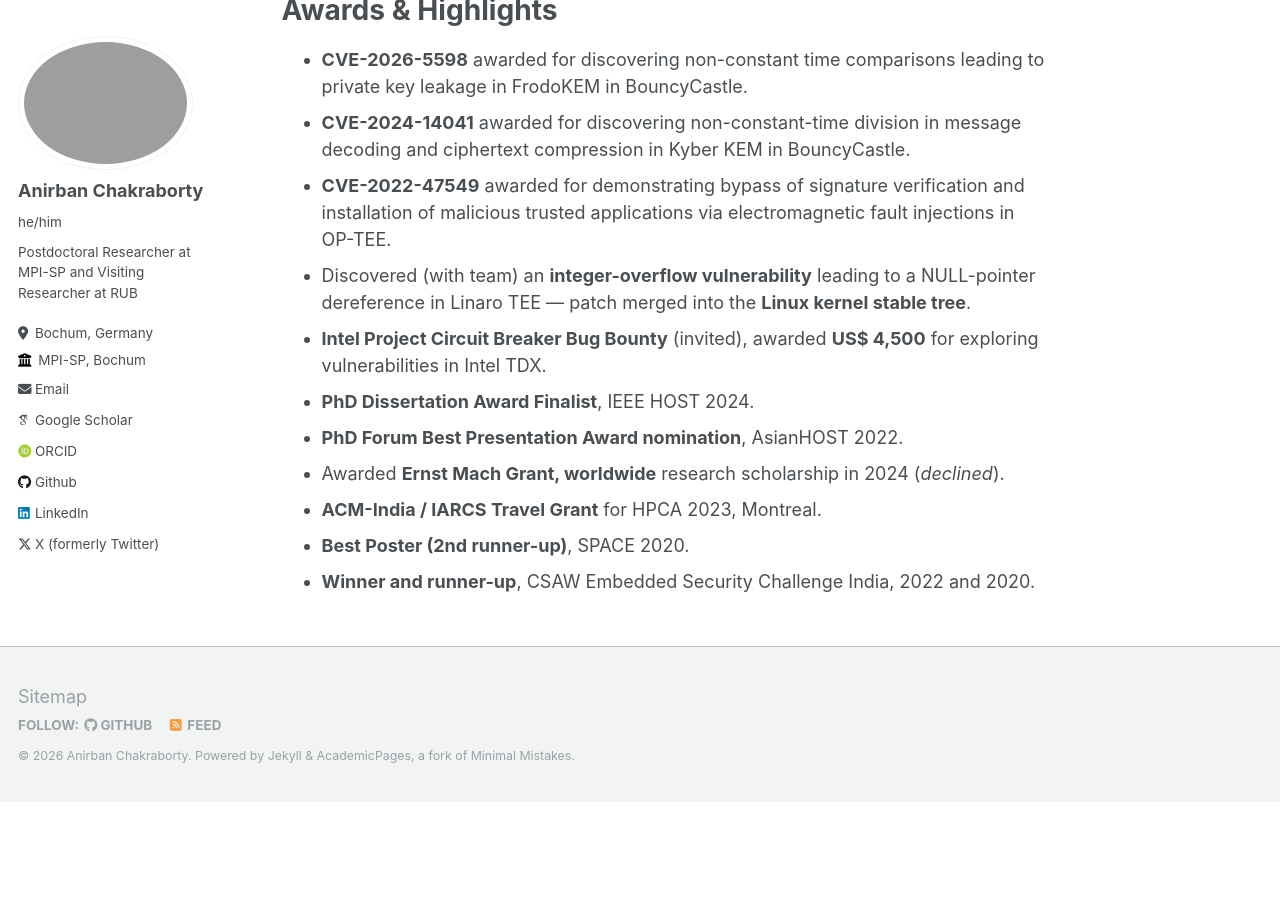
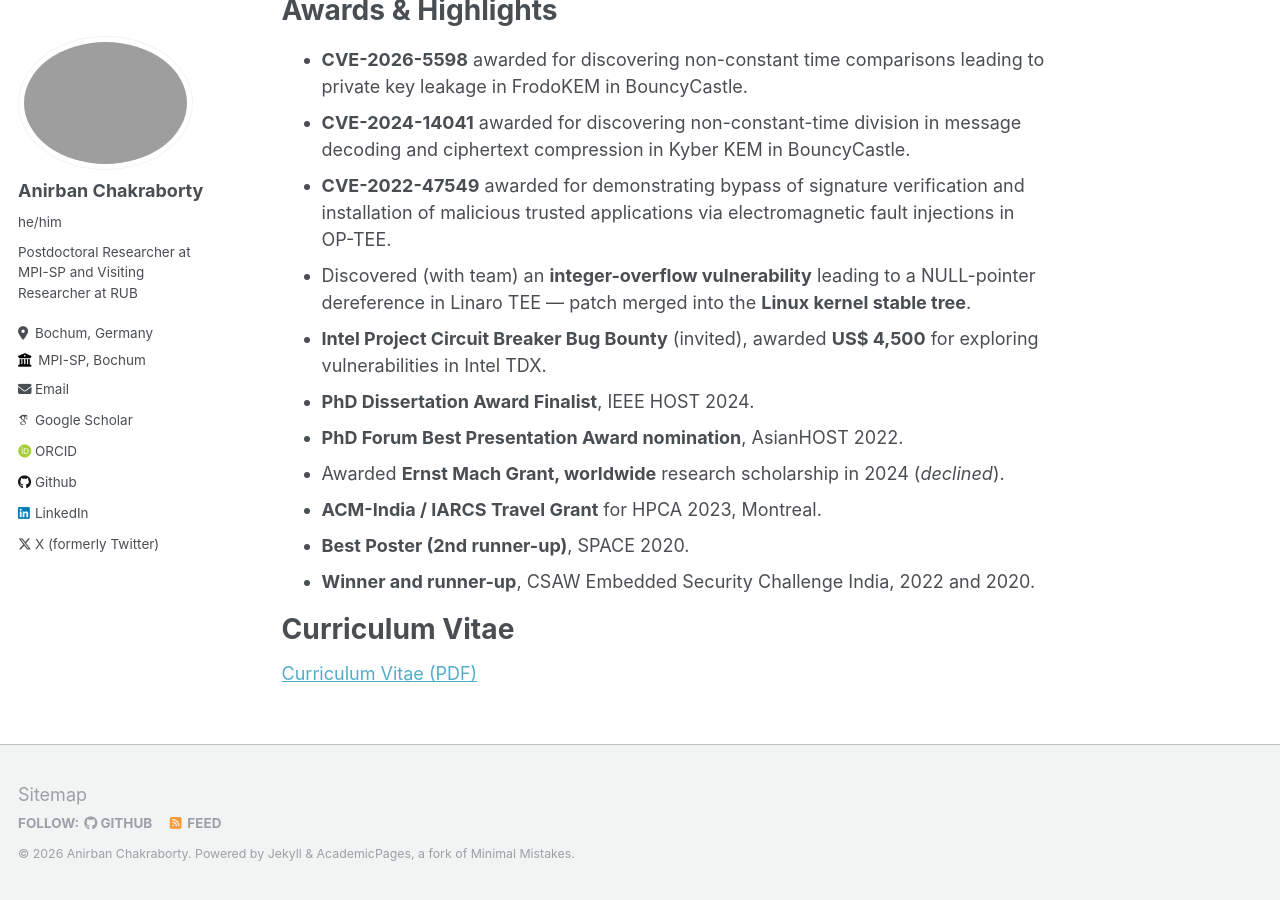
Before and after one commit to anirbanc3/anirbanc3.github.io, a Jekyll site: the page built from _pages/about.md, in a window 1280 px wide and 900 px high, scrolled down 3355 px. Built offline with Jekyll 4.4.1, drawn with Linux system fonts in a browser that asks for light colours; some web fonts are replaced; before the commit the page ends 4157 px from its top, so only the background shows below that.

Commit message:
Add Curriculum Vitae section to about page

```diff
--- a/_pages/about.md
+++ b/_pages/about.md
@@ -112,3 +112,6 @@ International Conference on Post-Quantum Cryptography (PQCRYPTO 2025)_, Taipei,
 - **ACM-India / IARCS Travel Grant** for HPCA 2023, Montreal.
 - **Best Poster (2nd runner-up)**, SPACE 2020.
 - **Winner and runner-up**, CSAW Embedded Security Challenge India, 2022 and 2020.
+
+# Curriculum Vitae {#cv}
+[Curriculum Vitae (PDF)]({{ '/files/CV.pdf' | relative_url }})
```
